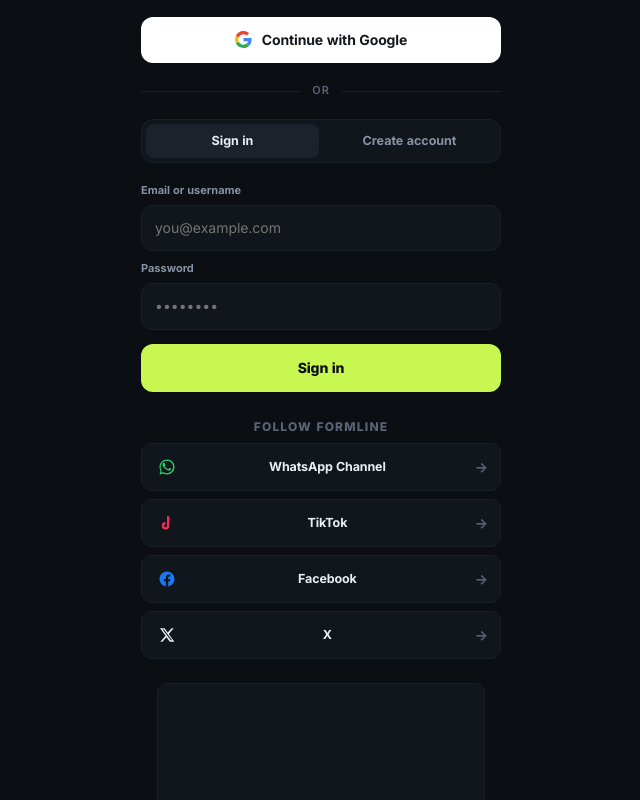
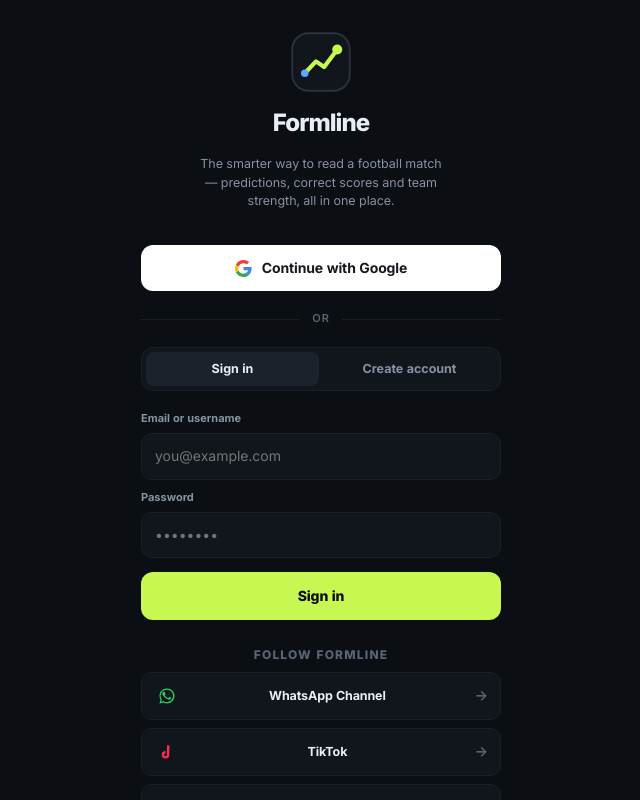
Before and after one commit to Seraprt/lemmme, a React (Vite) app: page / in a window 1280 px wide. Shown: the whole page, without its empty margins (319-959 px from the left). Built offline with nearby package versions, Linux system fonts and the light colour scheme; no server answers.

Commit message:
adgvkadvajhkd

```diff
--- a/src/index.css
+++ b/src/index.css
@@ -388,12 +388,27 @@
 /* ══════════════════════════════════════════════
    LOGIN
    ══════════════════════════════════════════════ */
+/* ══════════════════════════════════════════════
+   LOGIN
+   ══════════════════════════════════════════════ */
 .login {
-  position: fixed; inset: 0; z-index: 200; background: var(--bg);
-  display: flex; flex-direction: column; align-items: center; justify-content: center;
+  position: fixed;
+  inset: 0;
+  z-index: 200;
+  background: var(--bg);
+  display: flex;
+  flex-direction: column;
+  align-items: center;
   padding: 32px 24px calc(32px + env(safe-area-inset-bottom));
+  overflow-y: auto;
+  -webkit-overflow-scrolling: touch;
 }
-.login-inner { width: 100%; max-width: 360px; }
+
+.login-inner {
+  width: 100%;
+  max-width: 360px;
+  margin: auto 0;
+}
 .login-logo { display: flex; flex-direction: column; align-items: center; gap: 14px; margin-bottom: 34px; }
 .login-logo h1 { font-size: 24px; font-weight: 800; letter-spacing: -.04em; }
 .login-logo p { font-size: 12.5px; color: var(--muted); text-align: center; max-width: 250px; line-height: 1.5; }
--- a/src/pages/Login.jsx
+++ b/src/pages/Login.jsx
@@ -152,7 +152,7 @@
         {/* Social links */}
         <SocialLinks title="Follow Formline" />
 
-        {/* Banner — placed at the very bottom, below the login form */}
+        {/* Banner */}
         <div style={{ marginTop: 24 }}>
           <BannerAd height={250} width={300} />
         </div>
--- a/src/pages/Matches.jsx
+++ b/src/pages/Matches.jsx
@@ -48,7 +48,7 @@
     <article className="card">
       <div className="match-top">
         <span className="league">
-          {isCustom && <span className="custom-tag">Mid leagues</span>}
+          {isCustom && <span className="custom-tag">Mid league</span>}
           {match.tournament || 'League'}
         </span>
         <span className="time">
@@ -100,12 +100,7 @@
         )}
       </div>
 
-      {isCustom ? (
-        <div className="custom-notice">
-          {match.custom_notice ||
-            'formline'}
-        </div>
-      ) : (
+      {!isCustom && (
         <>
           {match.secondary_pick && (
             <div className="secondary-pick">
```
